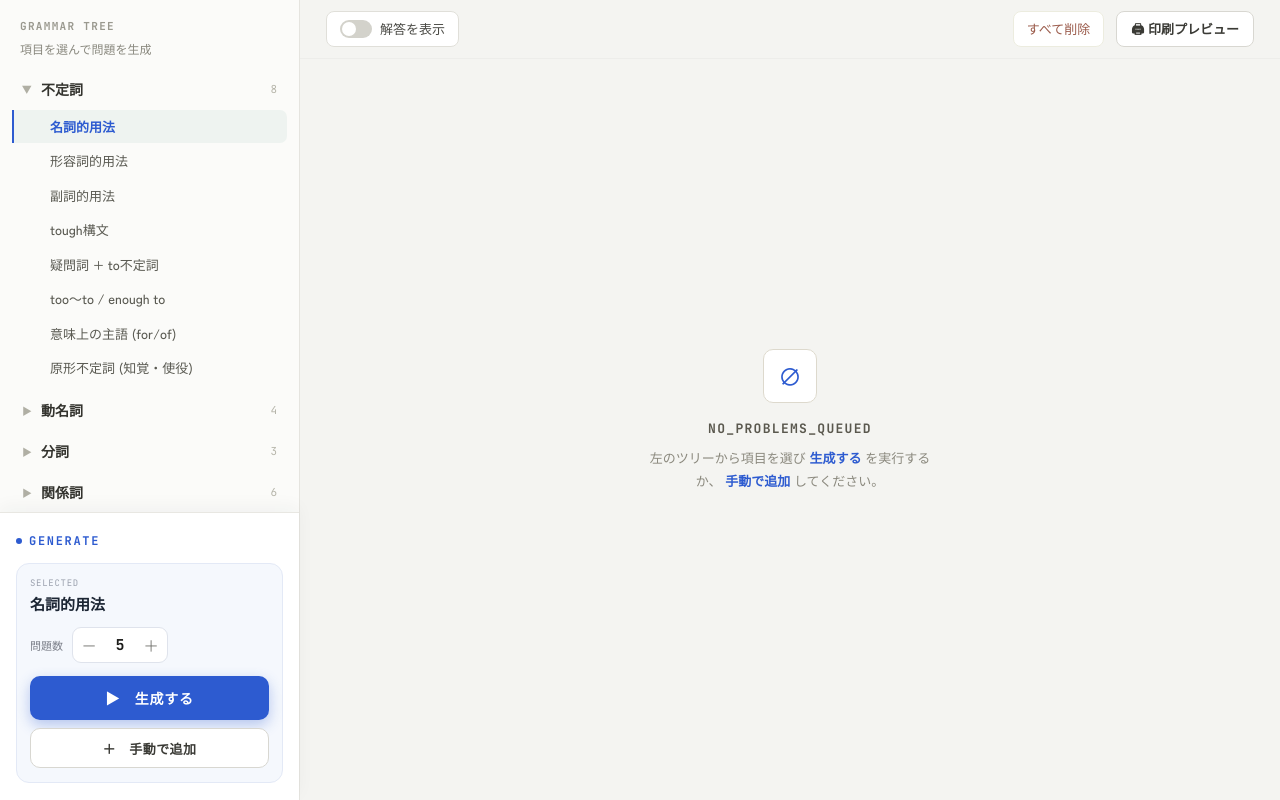
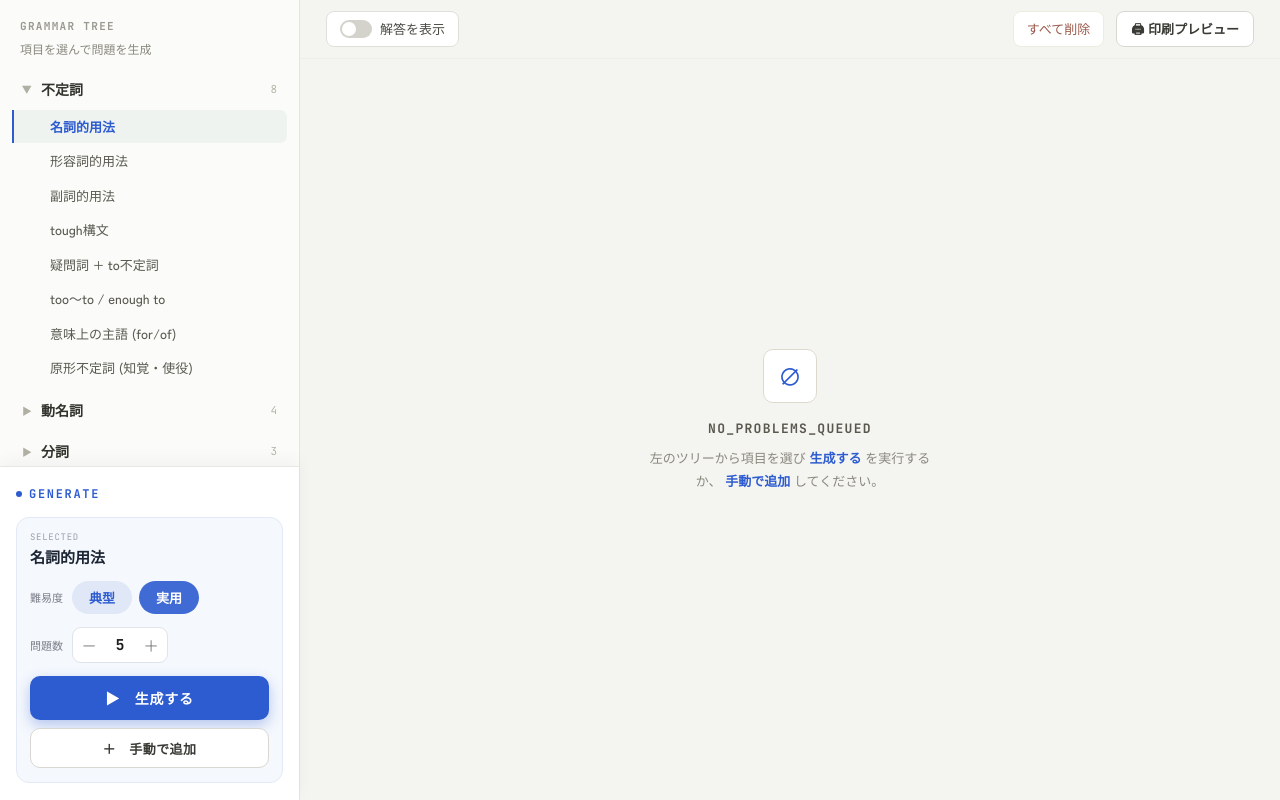
Before and after one commit to milkywaytetr4/grammar-worksheet-generator, a Next.js app: page / in a window 1280 px wide. Built offline with nearby package versions, Linux system fonts and the light colour scheme.

Commit message:
feat: 難易度を選択できるように

```diff
--- a/app/page.tsx
+++ b/app/page.tsx
@@ -17,6 +17,9 @@ export default function Home() {
     return init;
   });
   const [count, setCount] = useState(5);
+  const [difficulty, setDifficulty] = useState<"easy" | "difficult">(
+    "difficult",
+  );
   const [problems, setProblems] = useState<Problem[]>([]);
   const [showAnswers, setShowAnswers] = useState(false);
   const [editingId, setEditingId] = useState<string | null>(null);
@@ -56,7 +59,7 @@ export default function Home() {
       const res = await fetch("/api/generate", {
         method: "POST",
         headers: { "Content-Type": "application/json" },
-        body: JSON.stringify({ grammarPointId: selectedId, count }),
+        body: JSON.stringify({ grammarPointId: selectedId, count, difficulty }),
       });
       if (!res.ok) {
         throw new Error(`生成に失敗しました (${res.status})`);
@@ -68,7 +71,7 @@ export default function Home() {
     } finally {
       setLoading(false);
     }
-  }, [loading, selectedId, count]);
+  }, [loading, selectedId, count, difficulty]);
 
   const addManual = useCallback(() => {
     const id =
@@ -537,6 +540,56 @@ export default function Home() {
                 }}
               >
                 {selectedLabel}
+              </div>
+              <div
+                style={{
+                  display: "flex",
+                  alignItems: "center",
+                  gap: 9,
+                  marginTop: 13,
+                }}
+              >
+                <span
+                  style={{
+                    fontSize: 11,
+                    color: "#7a7e88",
+                    whiteSpace: "nowrap",
+                  }}
+                >
+                  難易度
+                </span>
+                <div style={{ display: "flex", gap: 7 }}>
+                  {(
+                    [
+                      { key: "easy", label: "典型" },
+                      { key: "difficult", label: "実用" },
+                    ] as const
+                  ).map((opt) => {
+                    const active = difficulty === opt.key;
+                    return (
+                      <button
+                        key={opt.key}
+                        type="button"
+                        onClick={() => setDifficulty(opt.key)}
+                        style={{
+                          border: "none",
+                          borderRadius: 999,
+                          padding: "7px 17px",
+                          fontSize: 13,
+                          fontWeight: active ? 700 : 600,
+                          color: active ? "#fff" : ACCENT,
+                          background: active
+                            ? "rgba(45,91,208,.9)"
+                            : "rgba(45,91,208,.1)",
+                          cursor: "pointer",
+                          transition: "background .15s, color .15s",
+                        }}
+                      >
+                        {opt.label}
+                      </button>
+                    );
+                  })}
+                </div>
               </div>
               <div
                 style={{
--- a/lib/service.ts
+++ b/lib/service.ts
@@ -2,6 +2,7 @@ import OpenAI from "openai";
 import {zodResponseFormat} from "openai/helpers/zod";
 import { z } from "zod";
 import { GenerateRequest, Problem } from "./types";
+import type { Difficulty } from "./types";
 import { collectLeavesWithPath } from "./grammar-tree";
 import type { LeafWithPath } from "./grammar-tree";
 import { grammarNotes } from "./grammar-notes";
@@ -53,7 +54,19 @@ function renderLeaf(entry: LeafWithPath): string {
     return lines.join("\n")
 }
 
-export function buildPrompt(leaves: LeafWithPath[], count: number): string {
+// 難易度ごとの、英文の作り方に関する要件
+function difficultyRequirement(difficulty: Difficulty): string {
+    if (difficulty === "easy") {
+        return "- 教科書的で典型的な例文にすること: その文法事項が最も素直に現れる形を優先し、主語・語彙・文脈は基本的なものにとどめ、余計な修飾や凝った言い回しは避けること"
+    }
+    return "- 実用的な英文を心がけること: 例えば主語をIやHe以外の法人格や一般名詞にも散らす、ビジネス的な文脈、アカデミック的な文脈、短めの関係詞節を足すなど"
+}
+
+export function buildPrompt(
+    leaves: LeafWithPath[],
+    count: number,
+    difficulty: Difficulty = "difficult"
+): string {
     const pointsBlock = leaves.map(renderLeaf).join("\n\n")
 
     return [
@@ -72,7 +85,7 @@ export function buildPrompt(leaves: LeafWithPath[], count: number): string {
         "- grammarPointには、その問題が対象とする文法事項のidを指定すること",
         "- japaneseには自然な日本語の文を書くこと",
         "- answerにはjapaneseに対応する英文を1つ書くこと",
-        "- 実用的な英文を心がけること: 例えば主語をIやHe以外の法人格や一般名詞にも散らす、ビジネス的な文脈、アカデミック的な文脈、短めの関係詞節を足すなど",
+        difficultyRequirement(difficulty),
         "- 語彙レベルは高校生が理解できる範囲にすること",
     ].join("\n")
 }
@@ -94,7 +107,7 @@ export async function generateProblems(
         model: "gpt-4.1",
         temperature: 0.7,
         messages: [
-            { role: "system", content: buildPrompt(leaves, req.count) },
+            { role: "system", content: buildPrompt(leaves, req.count, req.difficulty) },
         ],
         response_format: zodResponseFormat(schema, "problem_response"),
     })
--- a/lib/types.ts
+++ b/lib/types.ts
@@ -29,9 +29,14 @@ export type Problem = GeneratedProblem & {
 
 // リクエスト
 
+// 難易度: easy=典型的・教科書的 / difficult=実用的
+export const DifficultySchema = z.enum(["easy", "difficult"])
+export type Difficulty = z.infer<typeof DifficultySchema>
+
 export const GenerateRequestSchema = z.object({
     grammarPointId: z.string(),
     count: z.number().int().min(1).max(10),
+    difficulty: DifficultySchema.default("difficult"),
 })
 
 export type GenerateRequest = z.infer<typeof GenerateRequestSchema>
```
Also changed, not shown: 1 other file (tests, documents, lock files or other folders).
